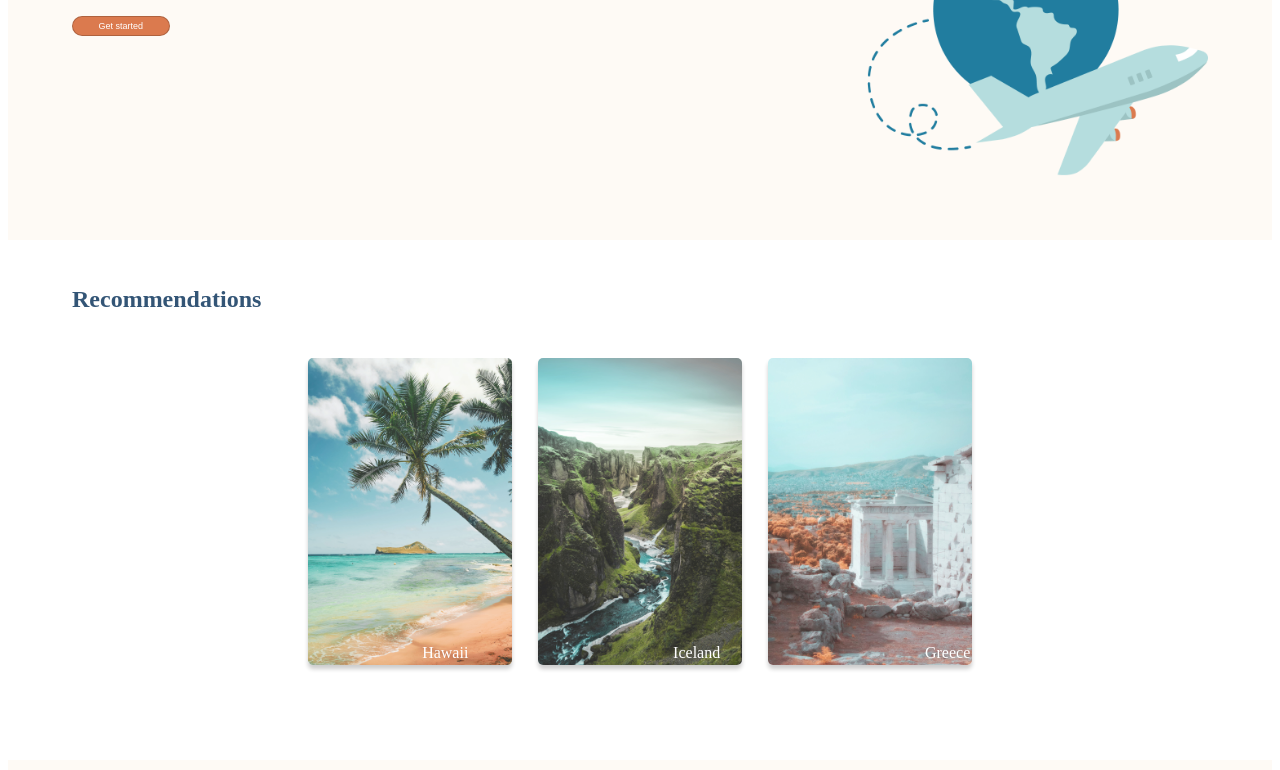
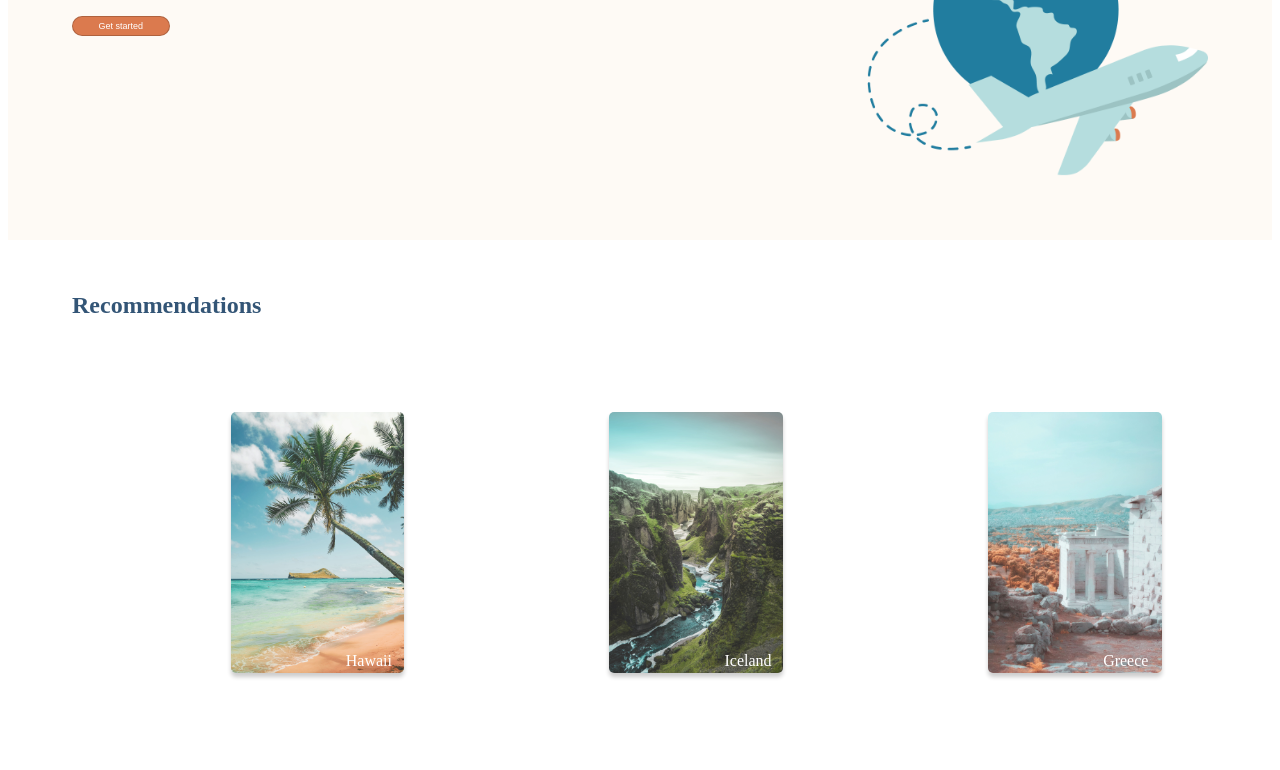
Before and after one commit to drv0228/TravelWild, a plain HTML site: page index.html in a window 1280 px wide. Shown: the part 181-951 px from the top of the page. Drawn offline with Linux system fonts and the light colour scheme.

Commit message:
cards destinations linked

```diff
--- a/css/main.css
+++ b/css/main.css
@@ -34,27 +34,29 @@ button {
     margin: 0vw;
     position: relative;
 }
-.main-page__cards > img {
+
+.main-page__recomendations > h2 {
+    padding: 2vw 0vw;
+    margin: 0vw 0vw 10vw 0vw;
+    position: relative;
+}
+/* .main-page__cards > img {
     width: 18%;
     border-radius: 5px;
     box-shadow: 0px 4px 4px rgba(0, 0, 0, 0.2);
     margin: 2vw 1vw;
-}
+} */
 .main-page__cards {
     display: flex;
     justify-content: center;
     align-items: center;
     margin: 0vw;
 }
-
-.main-page__cards--destinations {
-    display: flex;
-    justify-content: center;
-    align-items: center;
-    margin: 0vw;
-}
-.main-page__cards--destinations > h2 {
-    text-align: right;
+.image-destination {
+    width: 100%;
+    border-radius: 5px;
+    box-shadow: 0px 4px 4px rgba(0, 0, 0, 0.2);
+    margin: 0vw 0vw;
 }
 .main-page__card {
     padding: 0vw 4vw 0vw 12vw;
@@ -62,10 +64,35 @@ button {
     top:-60px;
     left: 5px;
 }
-.main-page__card > h2 {
+/*
+.main-page__card > a {
+    display: flex;
+    justify-content: center;
+    align-items: center;
+    text-align: center;
+    margin: 0vw;
+} */
+
+/*
+.main-page__cards--destinations {
+    display: flex;
+    justify-content: center;
+    align-items: center;
+    margin: 0vw 0vw 0vw 20vw;
+} */
+/* .main-page__card > h2 {
+    /* text-align: left; */
+    /* margin-right: 0vw; */
+    /* margin-left: 1vw; */
+
+
+.main-page__card h2 {
   color:#FFF;
   font-weight: 200;
   font-size: medium;
+  position: relative;
+  top: -3vw;
+  left: 9vw;
 }
 
 .footer__container {
--- a/index.html
+++ b/index.html
@@ -40,27 +40,30 @@
             <img src="./assets/Images/hero.png" alt="">
 
         </section>
+
         <section class="main-page__recomendations">
             <h2>Recommendations</h2>
             <div class="main-page__cards">
 
-                  <img src="./assets/Images/hawaii.jpg" alt="hawaii">
-                  <img src="./assets/Images/iceland.jpg" alt="iceland">
-                  <img src="./assets/Images/greece.jpg" alt="greece">
+                <a href="./pages/hawaii.html">
+                <div class="main-page__card">
+                 <img class="image-destination" src="./assets/Images/hawaii.jpg" alt="hawaii">
+                 <h2 class="main-page__card--hawaii">Hawaii</h2>
+                </div></a>
+
+                <a href="./pages/iceland.html"><div class="main-page__card">
+                <img class="image-destination" src="./assets/Images/iceland.jpg" alt="iceland">
+                 <h2>Iceland</h2>
+                </div></a>
+
+                <a href="./pages/greece.html">
+                <div class="main-page__card">
+                 <img class="image-destination" src="./assets/Images/greece.jpg" alt="greece">
+                 <h2>Greece</h2>
+                </div></a>
+
             </div>
-            <div class="main-page__cards--destinations">
-                    <div class="main-page__card">
-                    <h2 class="main-page__card--hawaii">Hawaii</h2>
-                    </div>
 
-                    <div class="main-page__card">
-                    <h2>Iceland</h2>
-                    </div>
-
-                   <div class="main-page__card">
-                   <h2>Greece</h2>
-                   </div>
-             </div>
 
         </section>
 
```
